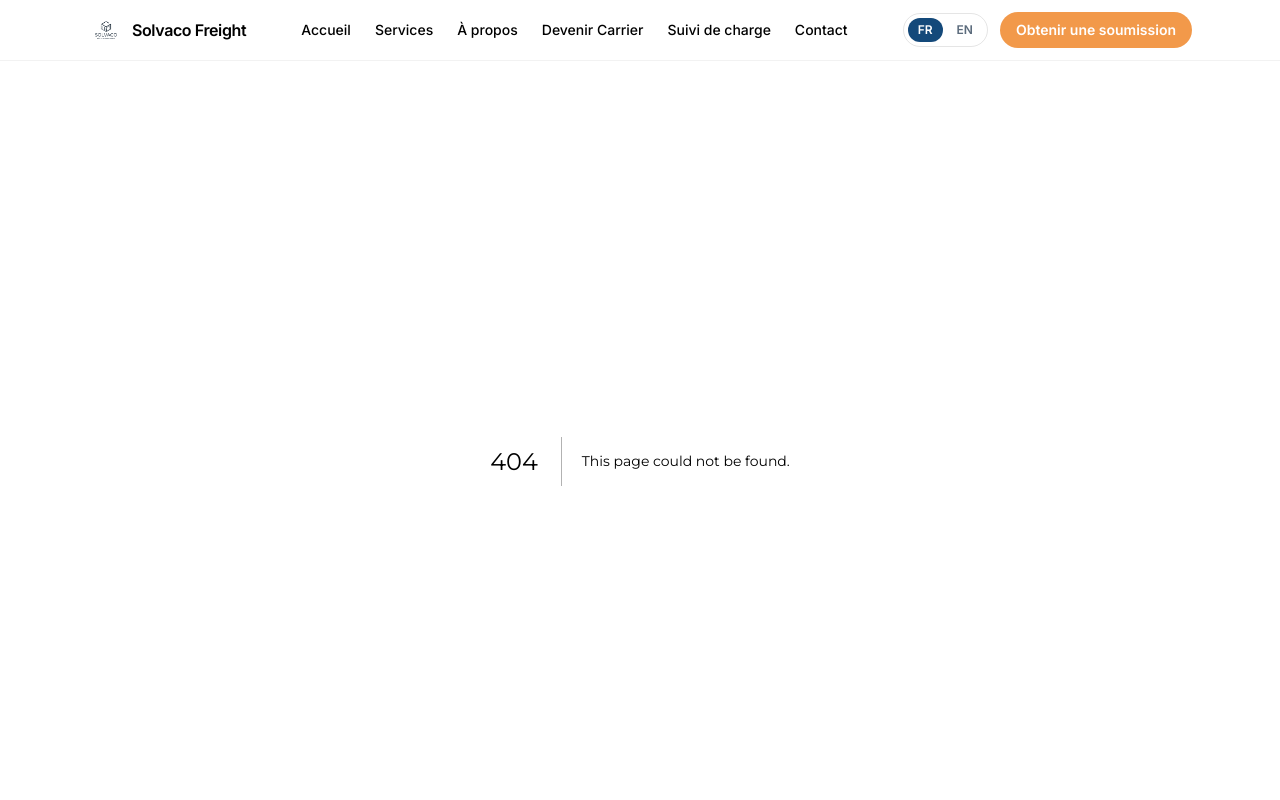
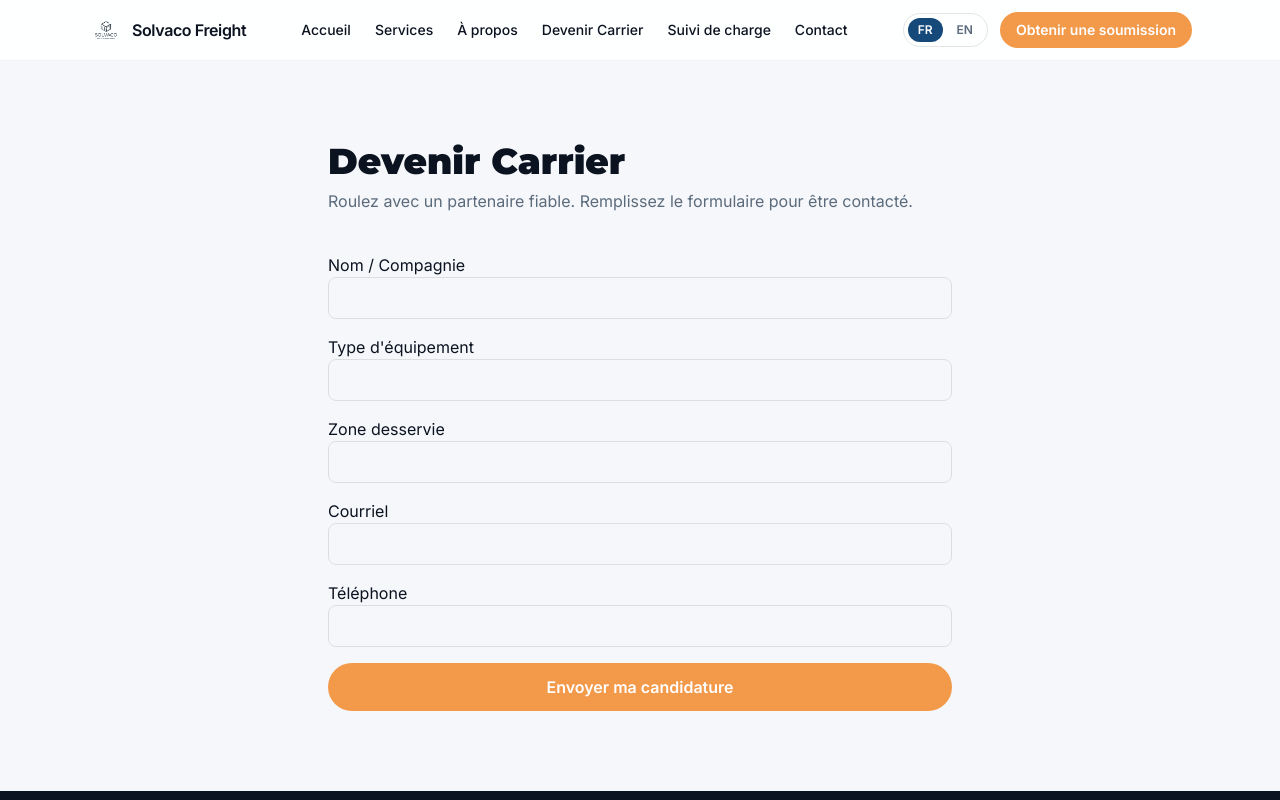
Before and after one commit to Solvaco/s-fr8-website, a Next.js app: page /devenir-carrier in a window 1280 px wide. Before the commit this address had no page. Shown: the top 800 px of the page. Built offline with nearby package versions, Linux system fonts and the light colour scheme.

Commit message:
feat: add carrier signup form and Devenir Carrier page

```diff
--- /dev/null
+++ b/src/app/devenir-carrier/page.tsx
@@ -0,0 +1,21 @@
+// src/app/devenir-carrier/page.tsx
+"use client";
+
+import { useLanguage } from "@/lib/language-context";
+import { translations } from "@/lib/translations";
+import CarrierForm from "@/components/CarrierForm";
+
+export default function CarrierPage() {
+  const { lang } = useLanguage();
+  const t = translations[lang].carrier;
+
+  return (
+    <section className="mx-auto max-w-2xl px-4 py-20 sm:px-6">
+      <h1 className="text-4xl font-black">{t.title}</h1>
+      <p className="mt-2 text-[var(--freight-text-muted)]">{t.subtitle}</p>
+      <div className="mt-10">
+        <CarrierForm />
+      </div>
+    </section>
+  );
+}
--- /dev/null
+++ b/src/components/CarrierForm.tsx
@@ -0,0 +1,83 @@
+// src/components/CarrierForm.tsx
+"use client";
+
+import { useState } from "react";
+import { useLanguage } from "@/lib/language-context";
+import { translations } from "@/lib/translations";
+import { validateCarrierForm, CarrierFormValues } from "@/lib/form-validation";
+import { sendFormEmail } from "@/lib/send-email";
+import FormStatus, { FormStatusState } from "./FormStatus";
+
+const EMPTY: CarrierFormValues = { name: "", equipment: "", zone: "", email: "", phone: "" };
+
+export default function CarrierForm() {
+  const { lang } = useLanguage();
+  const t = translations[lang].carrier.form;
+  const status = translations[lang].formStatus;
+
+  const [values, setValues] = useState<CarrierFormValues>(EMPTY);
+  const [state, setState] = useState<FormStatusState>("idle");
+  const [sending, setSending] = useState(false);
+  const [validationMessage, setValidationMessage] = useState<string | null>(null);
+
+  const field = (key: keyof CarrierFormValues) => ({
+    id: key,
+    value: values[key],
+    onChange: (e: React.ChangeEvent<HTMLInputElement>) =>
+      setValues((prev) => ({ ...prev, [key]: e.target.value })),
+  });
+
+  const handleSubmit = async (e: React.FormEvent) => {
+    e.preventDefault();
+    const result = validateCarrierForm(values);
+    if (!result.valid) {
+      setValidationMessage(status.validationError);
+      setState("idle");
+      return;
+    }
+    setValidationMessage(null);
+    setSending(true);
+    const sendResult = await sendFormEmail("carrier", { ...values });
+    setSending(false);
+    setState(sendResult.status === "sent" ? "success" : "error");
+    if (sendResult.status === "sent") {
+      setValues(EMPTY);
+    }
+  };
+
+  return (
+    <form onSubmit={handleSubmit} className="grid gap-4">
+      <div>
+        <label htmlFor="name">{t.name}</label>
+        <input {...field("name")} id="name" className="w-full rounded-lg border border-black/10 px-3 py-2" />
+      </div>
+      <div>
+        <label htmlFor="equipment">{t.equipment}</label>
+        <input {...field("equipment")} id="equipment" className="w-full rounded-lg border border-black/10 px-3 py-2" />
+      </div>
+      <div>
+        <label htmlFor="zone">{t.zone}</label>
+        <input {...field("zone")} id="zone" className="w-full rounded-lg border border-black/10 px-3 py-2" />
+      </div>
+      <div>
+        <label htmlFor="email">{t.email}</label>
+        <input {...field("email")} id="email" type="email" className="w-full rounded-lg border border-black/10 px-3 py-2" />
+      </div>
+      <div>
+        <label htmlFor="phone">{t.phone}</label>
+        <input {...field("phone")} id="phone" className="w-full rounded-lg border border-black/10 px-3 py-2" />
+      </div>
+
+      {validationMessage && <FormStatus state="error" successText="" errorText={validationMessage} />}
+      <FormStatus state={state} successText={status.success} errorText={status.errorSend} />
+
+      <button
+        type="submit"
+        disabled={sending}
+        className="rounded-full bg-[var(--freight-accent)] px-6 py-3 font-bold text-white disabled:opacity-70"
+      >
+        {sending ? t.sending : t.submit}
+      </button>
+    </form>
+  );
+}
```
Also changed, not shown: 1 other file (tests, documents, lock files or other folders).
